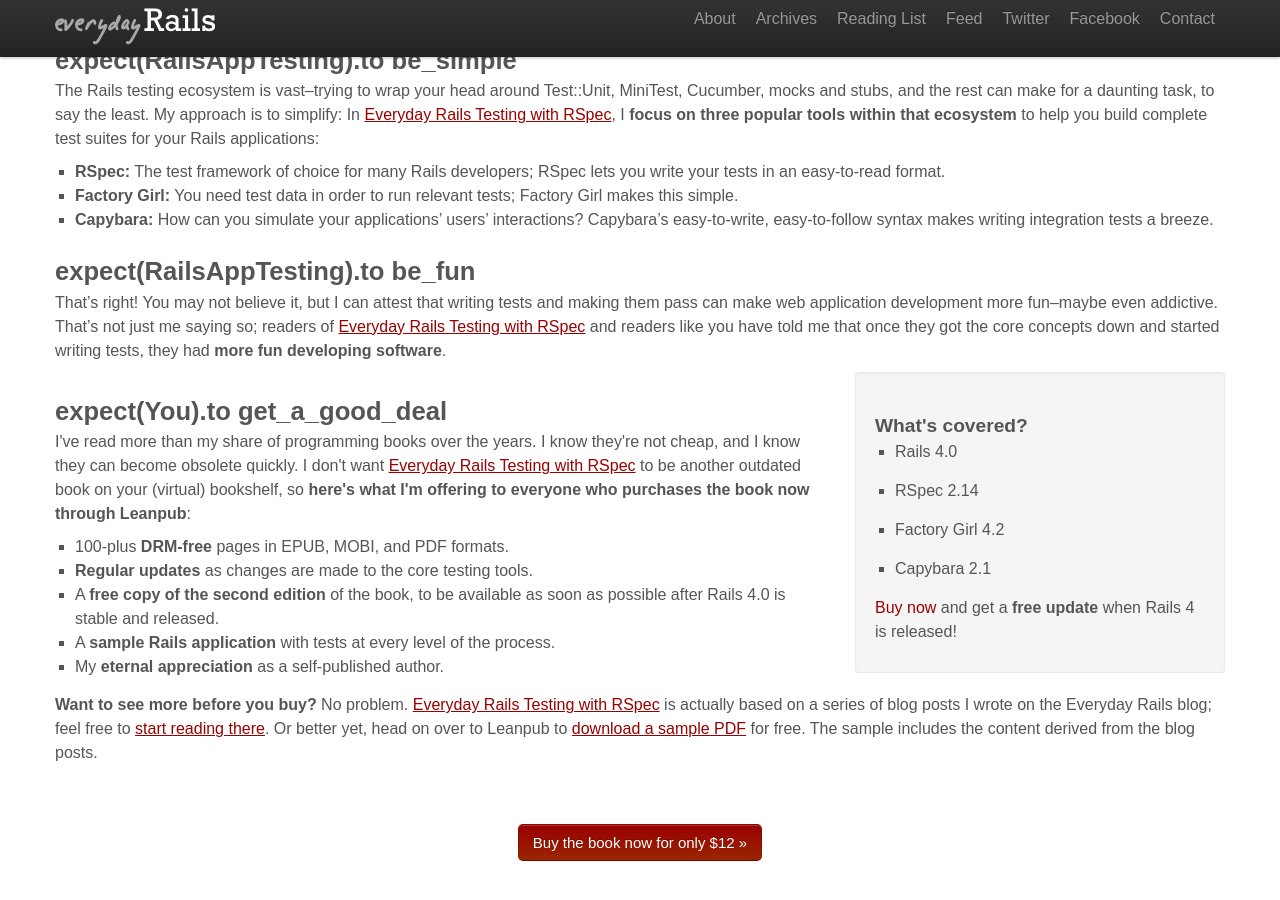
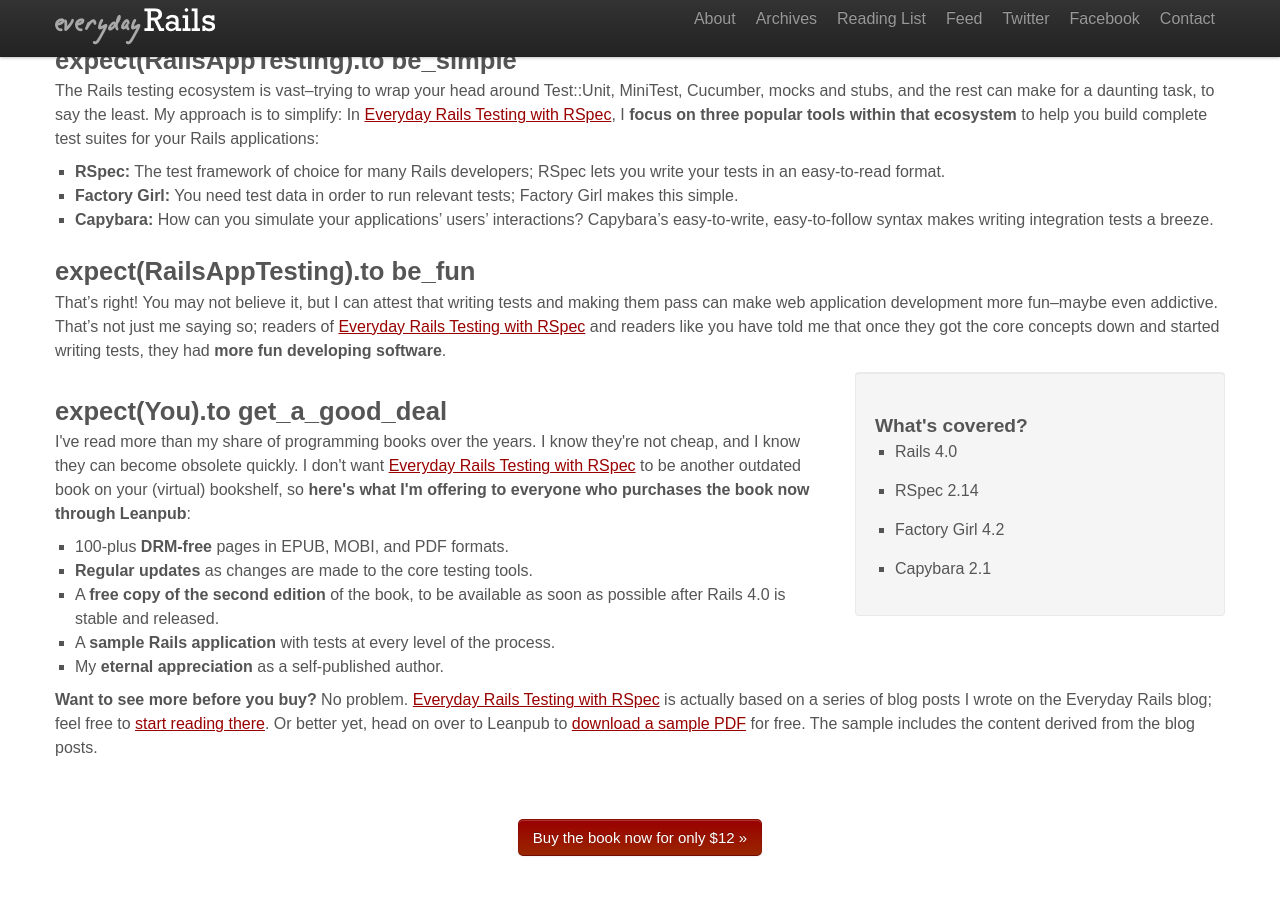
Before and after one commit to everydayrails/everyday-rails, a Jekyll site: the page built from rspecbook/index.markdown, in a window 1280 px wide and 900 px high, scrolled down 825 px. Built offline with Jekyll 4.4.1, drawn with Linux system fonts in a browser that asks for light colours; some web fonts are replaced; Markdown is read by kramdown in place of the engine named in the settings.

Commit message:
remove reference to rails update in the future

```diff
--- a/rspecbook/index.markdown
+++ b/rspecbook/index.markdown
@@ -45,9 +45,6 @@
         <li>Factory Girl 4.2</li>
         <li>Capybara 2.1</li>
       </ul>
-      <p>
-        <a href="https://leanpub.com/everydayrailsrspec">Buy now</a> and get a <strong>free update</strong> when Rails 4 is released!
-      </p>
     </div>
   </div>
 </div>
```
